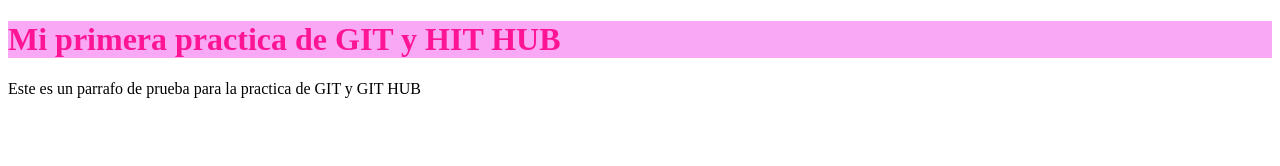
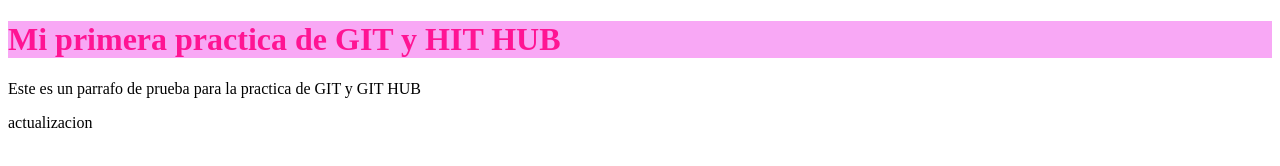
Before and after one commit to EstebanLezcanoTobon/prueba, a plain HTML site: page index.html in a window 1280 px wide. Drawn offline with Linux system fonts and the light colour scheme.

Commit message:
actualizacion

```diff
--- a/index.html
+++ b/index.html
@@ -9,6 +9,7 @@
 <body>
     <h1>Mi primera practica de GIT y HIT HUB</h1>
     <p>Este es un parrafo de prueba para la practica de GIT y GIT HUB</p>
+    <p>actualizacion</p>
     <script src="Mensaje.js"></script>
 </body>
 </html>
```
